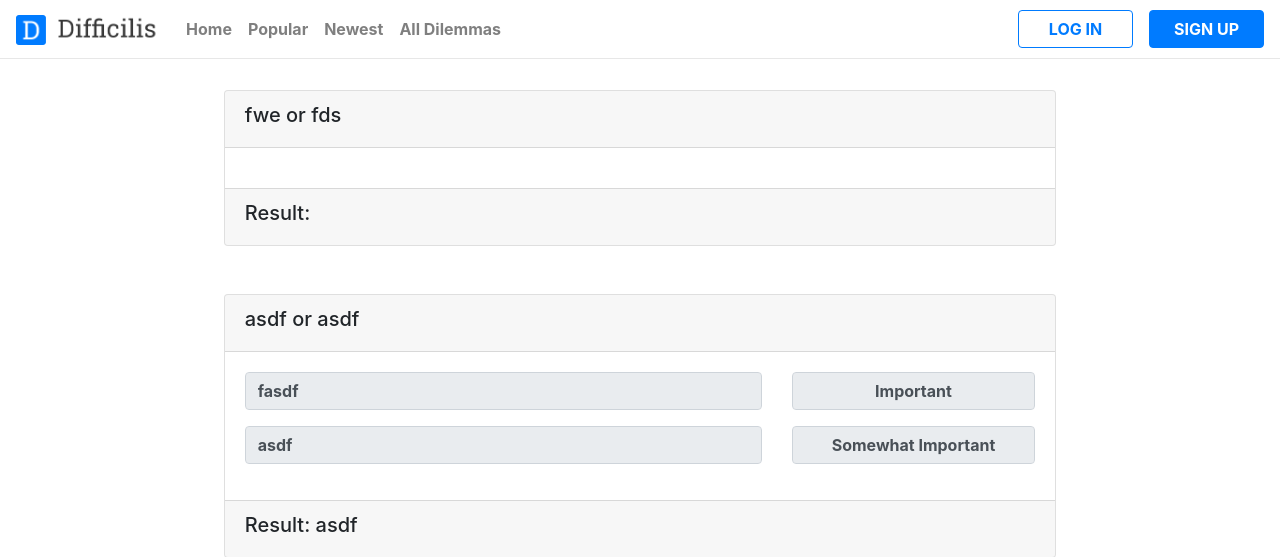
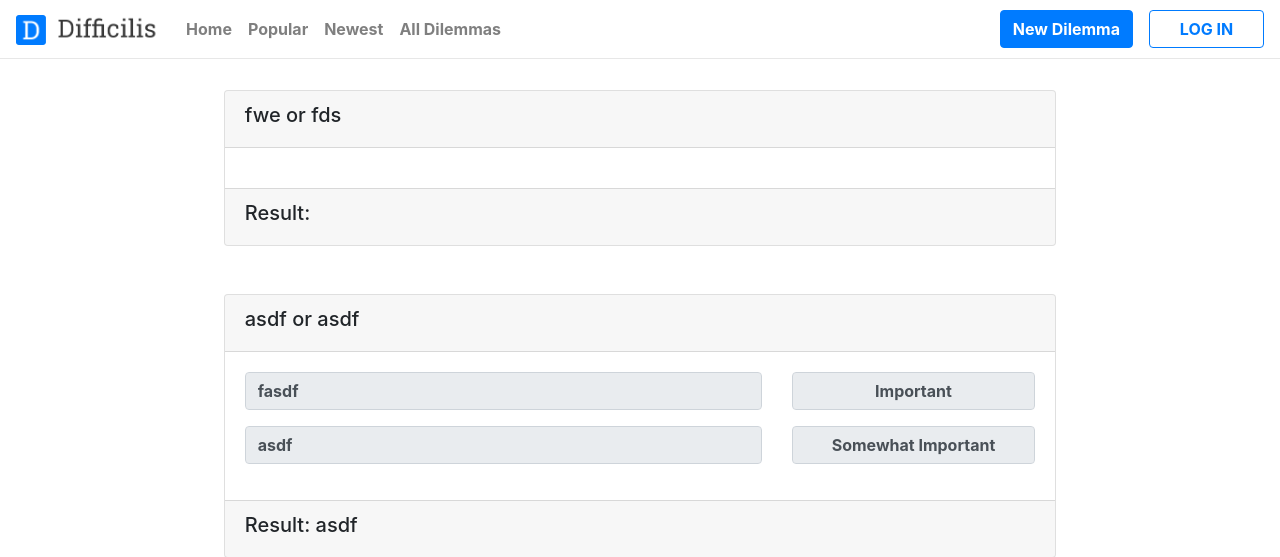
Before and after one commit to afarntrog/difficilis-django, a Django app: page /all_dilemmas in a window 1280 px wide. Shown: the top 557 px of the page. Run offline with Django 3.2, Linux system fonts and the light colour scheme; data comes from the database, SQL or seed files in the repository; both versions use the stored data as it was after the commit; some libraries are stand-ins or nearby versions.

Commit message:
Added dilemma button on all pages

```diff
--- a/easydilemma/templates/easydilemma/all_dilemmas.html
+++ b/easydilemma/templates/easydilemma/all_dilemmas.html
@@ -73,14 +73,14 @@
                 </ul>
                 <!--Right side of NavBar-->
                 <ul class="navbar-nav ml-auto">
-                        {% if user.is_authenticated %}
-                        <li class="nav-item ml-lg-3 "><a  href="{% url 'users:logout' %}" class="btn btn-primary navbar_btn"><strong>LOG OUT</strong></a></li>
-                        {% else %}
-                        <li class="nav-item ml-lg-3 "><a  href="{% url 'users:login' %}" class="btn btn-outline-primary navbar_btn" ><strong>LOG IN</strong></a></li>
-                        <li class="nav-item ml-lg-3 "><a  href="{% url 'users:register' %}" class="btn btn-primary navbar_btn"><strong>SIGN UP</strong></a></li>
-                        {% endif %}
-                    </ul>
-
+                    {% if user.is_authenticated %}
+                    <li class="nav-item ml-lg-3 "><a  href="{% url 'easydilemma:dilemma' %}" class="btn btn-primary "><strong>New Dilemma</strong></a></li>
+                    <li class="nav-item ml-lg-3 "><a  href="{% url 'users:logout' %}" class="btn btn-outline-primary navbar_btn"><strong>Log Out</strong></a></li>
+                    {% else %}
+                    <li class="nav-item ml-lg-3 "><a  href="{% url 'easydilemma:dilemma' %}" class="btn btn-primary"><strong>New Dilemma</strong></a></li>
+                    <li class="nav-item ml-lg-3 "><a  href="{% url 'users:login' %}" class="btn btn-outline-primary navbar_btn" ><strong>LOG IN</strong></a></li>
+                    {% endif %}
+                </ul>
             </div>
         </nav>
         <!-- /Navbar -->
--- a/easydilemma/templates/easydilemma/index.html
+++ b/easydilemma/templates/easydilemma/index.html
@@ -132,7 +132,7 @@
 
      <!--Get started button style="background-color: #f2f2f2;"-->
      <div class="mt-5 text-center pb-5 pt-5 bg-light " >
-        <a class="btn btn-primary btn-lg" role="button" href="{% url 'easydilemma:dilemma' %}">Get started !</a>
+        <a class="btn btn-primary btn-lg" role="button" href="{% url 'easydilemma:dilemma' %}">Enter Dilemma</a>
       </div>
 
     <!--Introduction with images-->
@@ -196,7 +196,7 @@
 
     <!--NEW: mt-2 allows a top margin!!-->
     <div class="mt-5 text-center pb-5 pt-5 bg-light" >
-      <a class="btn btn-primary btn-lg" role="button" href="{% url 'easydilemma:dilemma' %}">Get started!</a>
+      <a class="btn btn-primary btn-lg" role="button" href="{% url 'easydilemma:dilemma' %}">Enter Dilemma</a>
     </div>
 
   </main>
--- a/users/templates/users/register.html
+++ b/users/templates/users/register.html
@@ -77,7 +77,8 @@
                 </ul>
                 <!--Right side of NavBar-->
                 <ul class="navbar-nav ml-auto">
-                    <a  href="{% url 'users:login' %}" class="btn btn-outline-primary navbar_btn" ><strong>LOG IN</strong></a>
+                        <li class="nav-item ml-lg-3 "><a  href="{% url 'easydilemma:dilemma' %}" class="btn btn-primary "><strong>New Dilemma</strong></a></li>
+                        <li class="nav-item ml-lg-3 "><a  href="{% url 'users:login' %}" class="btn btn-outline-primary navbar_btn" ><strong>LOG IN</strong></a></li>
                 </ul>
 
             </div>
```
Also changed, not shown: easydilemma/templates/easydilemma/dilemma.html (+7 -6 lines), easydilemma/templates/easydilemma/dilemma_result.html (+7 -6 lines), easydilemma/templates/easydilemma/edit_dilemma.html (+7 -6 lines), easydilemma/templates/easydilemma/reasons.html (+7 -6 lines), users/templates/users/login.html (+8 -4 lines), users/templates/users/logout.html (+8 -4 lines), db.sqlite3.
